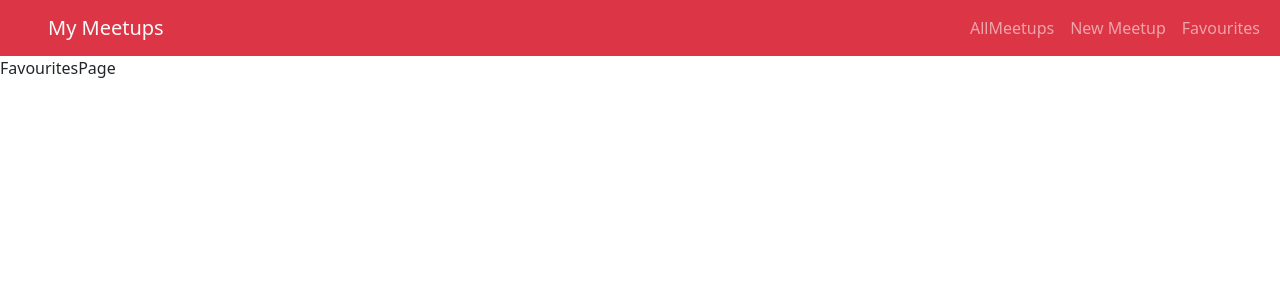
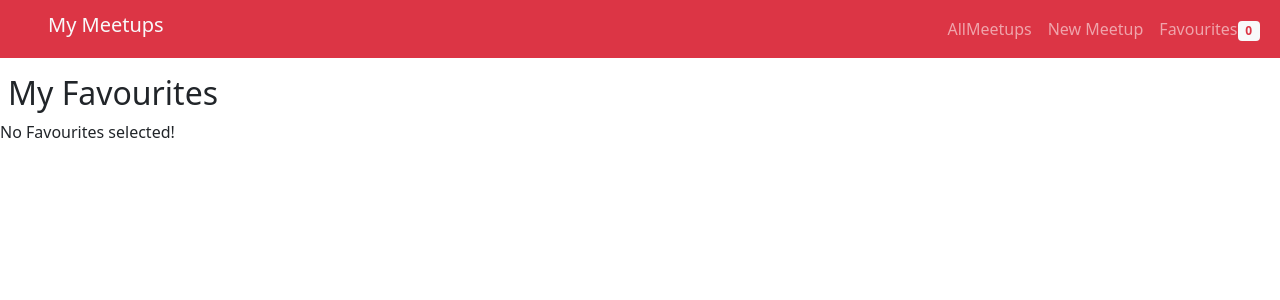
Before and after one commit to PepeTheMeister/ReactJS-Toturial, a React (Create React App) app in the folder react-app-toturial/: page /favourites in a window 1280 px wide. Shown: the top 300 px of the page. Built offline with nearby package versions, Linux system fonts and the light colour scheme.

Commit message:
Finalização toturial ReactJS
Finalização do toturial de ReactJS.
Temas abordados:
- Componentes
- Router
- useState
- Context
- Http requests
- CSS

```diff
--- a/react-app-toturial/src/App.js
+++ b/react-app-toturial/src/App.js
@@ -3,18 +3,18 @@ import { Route, Routes } from "react-router-dom";
 //import Todo from "./components/Todo";
 import AllMeetupsPage from "./pages/AllMeetupsPage";
 import NewMeetupsPage from "./pages/NewMeetupPage";
-import Favourites from "./pages/FavouritesPage";
+import FavouritesPage from "./pages/FavouritesPage";
 import MainNav from "./components/layout/MainNav";
+
 
 function App() {
   return (
     <div>
       <MainNav/>
-      <h1>Route</h1>
       <Routes>
         <Route exact path="/" element={<AllMeetupsPage />}></Route>
         <Route exact path="newmeetup" element={<NewMeetupsPage />}></Route>
-        <Route exact path="favourites" element={<Favourites />}></Route>
+        <Route exact path="favourites" element={<FavouritesPage />}></Route>
       </Routes>
     </div>
   );
--- a/react-app-toturial/src/components/layout/MainNav.js
+++ b/react-app-toturial/src/components/layout/MainNav.js
@@ -1,9 +1,20 @@
+import { useContext } from "react";
 import { Link } from "react-router-dom";
 
-function mainNav() {
+import classes from "../../static/MainNav.module.css";
+import Context from "../../store/Context";
+
+
+function MainNav() {
+
+  const favouriteCtx = useContext(Context);
+
+
+
   return (
-    <nav className="navbar fixed-top navbar-expand-lg navbar-dark bg-danger">
-      <a className="text-light navbar-brand ms-5">My Meetups</a>
+    <header>
+    <nav className="navbar navbar-expand-lg navbar-dark bg-danger">
+      <h2 className="text-light navbar-brand ms-5">My Meetups</h2>
       <div className="container-fluid">
         <div
           className="collapse navbar-collapse justify-content-end"
@@ -23,13 +34,15 @@ function mainNav() {
             <li className="nav-item">
               <Link className="nav-link" to="/favourites">
                 Favourites
+                <span className="badge bg-light text-danger">{favouriteCtx.totalFavourites}</span>
               </Link>
             </li>
           </ul>
         </div>
       </div>
     </nav>
+    </header>
   );
 }
 
-export default mainNav;
+export default MainNav;
--- a/react-app-toturial/src/components/meetups/MeetupItem.js
+++ b/react-app-toturial/src/components/meetups/MeetupItem.js
@@ -1,4 +1,24 @@
+import { useContext } from "react";
+import Context from "../../store/Context";
+
 function MeetupItem(props) {
+  const favouriteCtx = useContext(Context);
+
+  const itemIsFavourite = favouriteCtx.itemIsFavourite(props.id);
+
+  function toggleFavouritesStatusHandler() {
+    if (itemIsFavourite) {
+      favouriteCtx.removeFavourite(props.id);
+    } else {
+      favouriteCtx.addFavourite({
+        id: props.id,
+        title: props.title,
+        adress: props.adress,
+        descr: props.descr,
+      });
+    }
+  }
+
   return (
     <li className="mb-3 me-3">
       <div className="text-dark card bg-body bg-gradient shadow rounded">
@@ -6,7 +26,12 @@ function MeetupItem(props) {
           <h5 className="card-title">{props.title}</h5>
           <h6 className="card-subtitle mb-2 text-ligth">{props.adress}</h6>
           <p className="card-text">{props.descr}</p>
-          <button className="card-link btn btn-outline-danger">Another link</button>
+          <button
+            className="card-link btn btn-outline-danger"
+            onClick={toggleFavouritesStatusHandler}
+          >
+            {itemIsFavourite ? "Remove from Favourites" : "To Favourites"}
+          </button>
         </div>
       </div>
     </li>
--- a/react-app-toturial/src/components/meetups/MeetupList.js
+++ b/react-app-toturial/src/components/meetups/MeetupList.js
@@ -2,7 +2,7 @@ import MeetupItem from "./MeetupItem";
 
 function MeetupList(props){
 
-    return <ul>
+    return <ul className="">
         {props.meetups.map(meetup => <MeetupItem key={meetup.id}
         id = {meetup.id}
         adress = {meetup.adress}
--- a/react-app-toturial/src/components/meetups/NewMeetupForm.js
+++ b/react-app-toturial/src/components/meetups/NewMeetupForm.js
@@ -26,7 +26,7 @@ function NewMeetupForm(props) {
   return (
     <div className="d-flex justify-content-center align-items-center">
       <form
-        className="w-25 p-3 bg-body bg-gradient shadow-lg rounded m-3 "
+        className="w-25 p-3 bg-body bg-gradient shadow-lg rounded m-3"
         onSubmit={submitHandler}
       >
         <div className="mb-3 align-items-center">
--- a/react-app-toturial/src/index.js
+++ b/react-app-toturial/src/index.js
@@ -1,14 +1,17 @@
 import React from "react";
 import ReactDOM from "react-dom";
 import { BrowserRouter } from "react-router-dom";
-import 'bootstrap/dist/css/bootstrap.min.css';
+import "bootstrap/dist/css/bootstrap.min.css";
+import { ContextProvider } from "./store/Context";
 
 import "./static/index.css";
 import App from "./App";
 
 ReactDOM.render(
-  <BrowserRouter>
-    <App />
-  </BrowserRouter>,
+  <ContextProvider>
+    <BrowserRouter>
+      <App />
+    </BrowserRouter>
+  </ContextProvider>,
   document.getElementById("root")
 );
--- a/react-app-toturial/src/pages/AllMeetupsPage.js
+++ b/react-app-toturial/src/pages/AllMeetupsPage.js
@@ -1,3 +1,5 @@
+import { useState, useEffect } from "react";
+
 import MeetupList from "../components/meetups/MeetupList";
 
 const data = [
@@ -16,10 +18,47 @@ const data = [
 ];
 
 function AllMeetupsPage() {
+  /*const ##### Bloco de codigo para fazer chamada a API, ter muita atencao!! #####
+  [isLoading, setIsLoading] = useState(true);
+  const [loadedMeetups, setLoadedMeetups] = useState([]);
+
+
+  useEffect(() => {
+    setIsLoading(true);
+    fetch("endpoint-API")
+      .then((response) => {
+        return response.json();
+      })
+      .then((data) => {
+        // possivelmente será necessário alterar a resposta vinda da API
+        const meetups = [];
+
+        for(const key in data){
+          const meetup = {
+            id: key,
+            ...data[key]
+          };
+
+          meetups.push(meetup);
+        }
+        setIsLoading(false);
+        setLoadedMeetups(data);
+      });
+  }, []);
+
+  if (isLoading) {
+    return (
+      <div>
+        <p>Loading...</p>
+      </div>
+    );
+  }
+  ##### ACABA AQUI o bloco #####*/
+
   return (
-    <div className="mt-4 ms-3">
+    <div className="mt-3 ms-3">
       <h1>AllMeetupsPage</h1>
-      <MeetupList meetups={data}/>
+      <MeetupList meetups={data/*ou loadedMeetups quando houver comunicacao com BD*/} />
     </div>
   );
 }
--- a/react-app-toturial/src/pages/FavouritesPage.js
+++ b/react-app-toturial/src/pages/FavouritesPage.js
@@ -1,5 +1,25 @@
+import {useContext} from "react";
+
+import Context from "../store/Context";
+import MeetupList from "../components/meetups/MeetupList";
+
 function FavouritesPage(){
-    return <div>FavouritesPage</div>
+
+    const favouritesCtx = useContext(Context);
+
+    let content;
+
+    if(favouritesCtx.totalFavourites === 0){
+        content = <p> No Favourites selected!</p>
+    }
+    else{
+        content = <MeetupList meetups={favouritesCtx.favourites}/>
+    }
+
+    return <div className="">
+        <h2 className="mt-3 ms-2">My Favourites</h2>
+        <div>{content}</div>
+    </div>
 }
 
 
--- a/react-app-toturial/src/pages/NewMeetupPage.js
+++ b/react-app-toturial/src/pages/NewMeetupPage.js
@@ -25,7 +25,7 @@ function NewMeetupPage() {
   }
 
   return (
-    <div>
+    <div className='mt-2'>
       <h1 className="text-center">NewMeetupPage</h1>
       <NewMeetupForm onAddMeetup={addMeetupHandler} />
     </div>
--- /dev/null
+++ b/react-app-toturial/src/store/Context.js
@@ -0,0 +1,47 @@
+import { createContext, useState } from "react";
+
+const GlobalContext = createContext({
+  favourites: [],
+  totalFavourites: 0,
+  addFavourite: (favouriteMeetup) =>{},
+  removeFavourite: (meetupId) => {},
+  itemIsFavourite: (meetupId) =>{}
+});
+
+export function ContextProvider(props) {
+  const [userFavourites, setUserFavourites] = useState([]);
+
+  const context = {
+    favourites: userFavourites,
+    totalFavourites: userFavourites.length,
+    addFavourite: addFavouriteHandler,
+    removeFavourite: removeFavouriteHandler,
+    itemIsFavourite: itemIsFavouriteHandler
+  };
+
+  function addFavouriteHandler(favouriteMeetup) {
+    setUserFavourites((prevUserFavourites) => {
+      return prevUserFavourites.concat(favouriteMeetup);
+    });
+  }
+
+  function removeFavouriteHandler(meetupId) {
+    setUserFavourites((prevUserFavourites) => {
+        return prevUserFavourites.filter(meetup => meetup.id !== meetupId);
+      });
+  }
+
+  function itemIsFavouriteHandler(meetupId) {
+        return userFavourites.some(meetup => meetup.id === meetupId);
+  }
+
+  return (
+    <GlobalContext.Provider value={context}>
+      {props.children}
+    </GlobalContext.Provider>
+  );
+
+
+}
+
+export default GlobalContext;
```
Also changed, not shown: react-app-toturial/src/static/MainNav.module.css (added).
